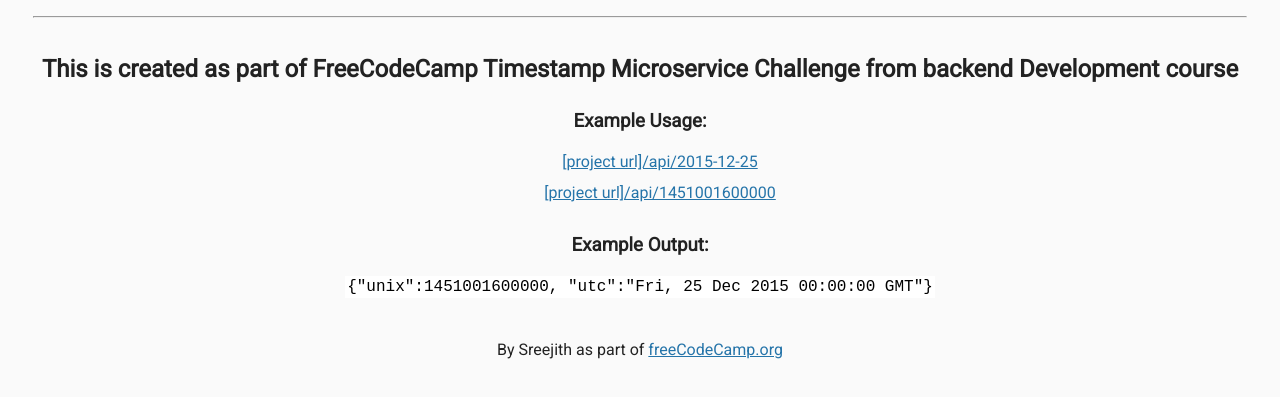
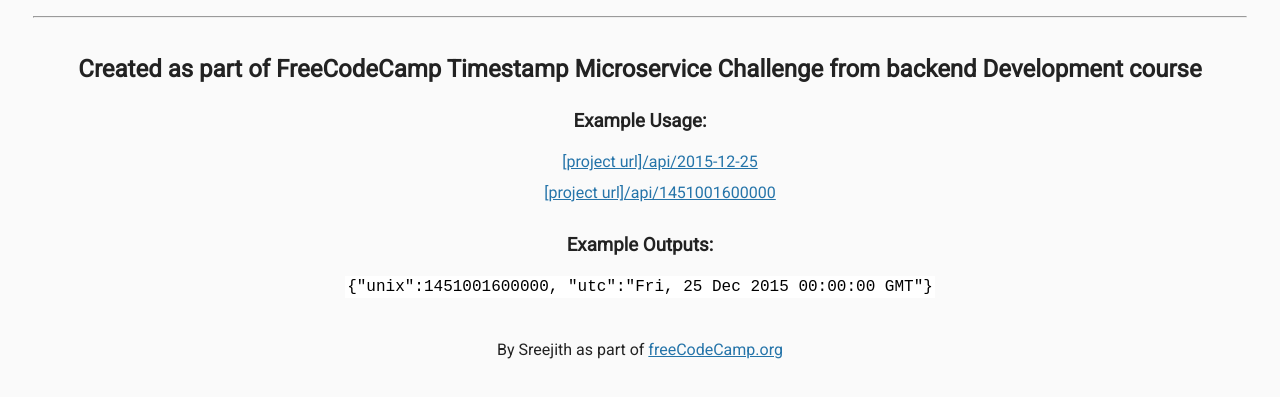
Before and after one commit to ser-07/FreeCodeCamp_Backend, a plain HTML site: page Timestamp_microservice_FCC/views/index.html in a window 1280 px wide. Shown: the part 53-450 px from the top of the page. Drawn offline with Linux system fonts and the light colour scheme; files that its build step writes are made by us from their sources.

Commit message:
Completed

```diff
--- a/Timestamp_microservice_FCC/index.js
+++ b/Timestamp_microservice_FCC/index.js
@@ -25,20 +25,20 @@
 });
 
 app.get('/api/', (req,res)=> {
-  console.log("Jere");
+  // console.log("Jere");
   const date1 = new Date();
   res.json({"unix":date1.valueOf(),"utc":date1.toUTCString()});
 })
 
 app.get('/api/:dateInput', (req, res)=>{
-  console.log("Here");
+  // console.log("Here");
   let reg = /^\d+$/;
   let incorrectFormatFlg = reg.test(req.params.dateInput);
 
   const datefromDate = new Date(req.params.dateInput);
   const dateFromUnixTimestamp = new Date(Number(req.params.dateInput));
 
-  console.log(req.params.dateInput,typeof(req.params.dateInput),incorrectFormatFlg, datefromDate, dateFromUnixTimestamp);
+  // console.log(req.params.dateInput,typeof(req.params.dateInput),incorrectFormatFlg, datefromDate, dateFromUnixTimestamp);
   // console.log(typeof(req.params.dateInput), req.params.dateInput, date1);
   // console.log(date1 == 'Invalid Date');
   if(datefromDate != 'Invalid Date'){
--- a/Timestamp_microservice_FCC/views/index.html
+++ b/Timestamp_microservice_FCC/views/index.html
@@ -3,7 +3,8 @@
 <html>
    <head>
       <title>Timestamp Microservice | freeCodeCamp.org</title>
-      <link rel="shortcut icon" href="https://cdn.freecodecamp.org/universal/favicons/favicon-32x32.png" type="image/x-icon"/>
+      <!-- <link rel="shortcut icon" href="https://cdn.freecodecamp.org/universal/favicons/favicon-32x32.png" type="image/x-icon"/> -->
+      <link rel="shortcut icon" href="/js.png" type="image/x-icon"/>
       <link href="https://fonts.googleapis.com/css?family=Roboto" rel="stylesheet" type="text/css">
       <link href="style.css" rel="stylesheet" type="text/css">
    </head>
@@ -12,14 +13,14 @@
     <h1>Timestamp Microservice Project</h1>
     <hr />
     <div class="container">
-      <h2>This is created as part of FreeCodeCamp Timestamp Microservice Challenge from backend Development course</h2>
+      <h2>Created as part of FreeCodeCamp Timestamp Microservice Challenge from backend Development course</h2>
       <h3>Example Usage:</h3>
       <ul>
         <li><a href="api/2015-12-25">[project url]/api/2015-12-25</a></li>
         <li><a href="api/1451001600000">[project url]/api/1451001600000</a></li>
       </ul>
 
-      <h3>Example Output:</h3>
+      <h3>Example Outputs:</h3>
       <p>
         <code>{"unix":1451001600000, "utc":"Fri, 25 Dec 2015 00:00:00 GMT"}</code>
       </p>
```
Also changed, not shown: Timestamp_microservice_FCC/public/js.png (added).
